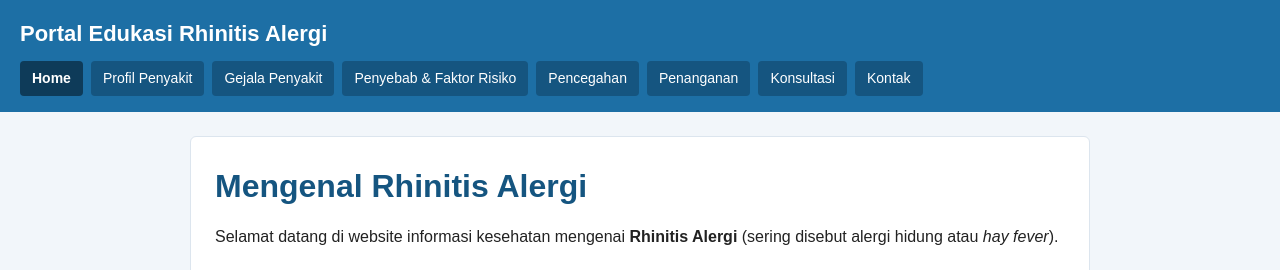
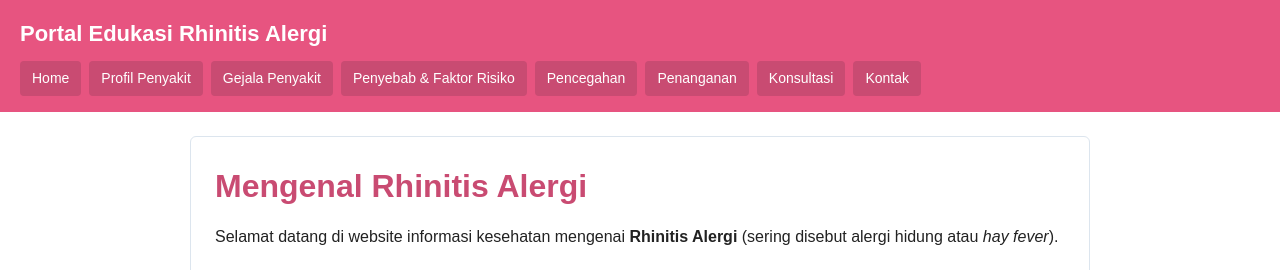
Before and after one commit to WhalePauzzz/Lidia-Puspita, a PHP site: page /index.php in a window 1280 px wide. Shown: the top 270 px of the page. Run offline with PHP 8.4, Linux system fonts and the light colour scheme.

Commit message:
Revise CSS styles and color scheme
Updated styles for body, header, navigation, and other components. Changed color scheme and layout properties.

```diff
--- a/style.css
+++ b/style.css
@@ -7,14 +7,14 @@
 
 body {
   font-family: Arial, Helvetica, sans-serif;
-  background-color: #f2f6fa;
+  background-color: #ffffff;
   color: #222222;
   line-height: 1.6;
 }
 
 /* header & navigasi */
 header {
-  background-color: #1d6fa5;
+  background-color: #e75480;
   color: #ffffff;
   padding: 16px 20px;
 }
@@ -34,15 +34,15 @@ nav {
 nav a {
   color: #ffffff;
   text-decoration: none;
-  background-color: #155580;
+  background-color: #c94b72;
   padding: 6px 12px;
   border-radius: 4px;
   font-size: 14px;
 }
 
 nav a:hover,
-nav a.aktif {
-  background-color: #0e3b59;
+av a.aktif {
+  background-color: #a9365d;
   font-weight: bold;
 }
 
@@ -57,7 +57,7 @@ nav a.aktif {
 }
 
 h1, h2, h3 {
-  color: #155580;
+  color: #c94b72;
   margin-bottom: 12px;
 }
 
@@ -85,8 +85,8 @@ li {
 }
 
 .kotak-info {
-  background-color: #eef6fc;
-  border-left: 4px solid #1d6fa5;
+  background-color: #fff0f4;
+  border-left: 4px solid #e75480;
   padding: 12px 16px;
   margin: 16px 0;
   border-radius: 4px;
@@ -136,7 +136,7 @@ textarea {
 }
 
 button {
-  background-color: #1d6fa5;
+  background-color: #e75480;
   color: #ffffff;
   border: none;
   padding: 10px 18px;
@@ -146,7 +146,7 @@ button {
 }
 
 button:hover {
-  background-color: #155580;
+  background-color: #c94b72;
 }
 
 .pesan-sukses {
```
